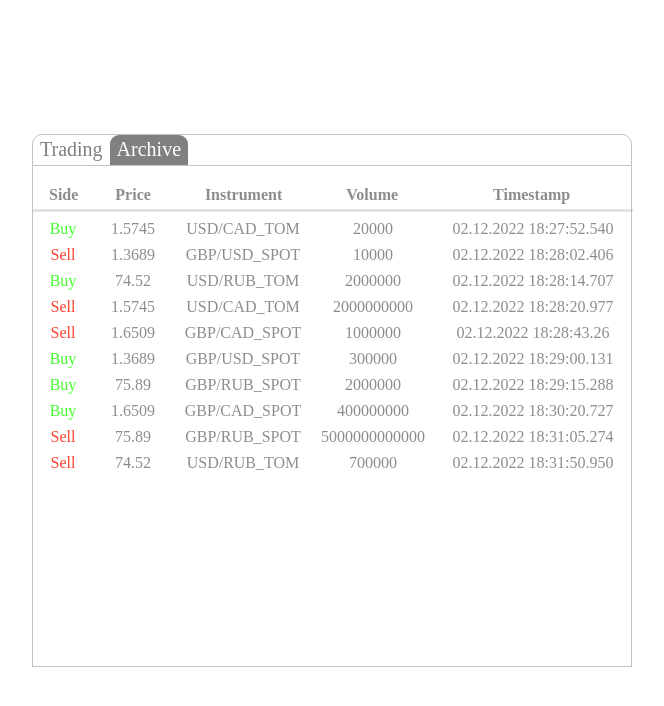
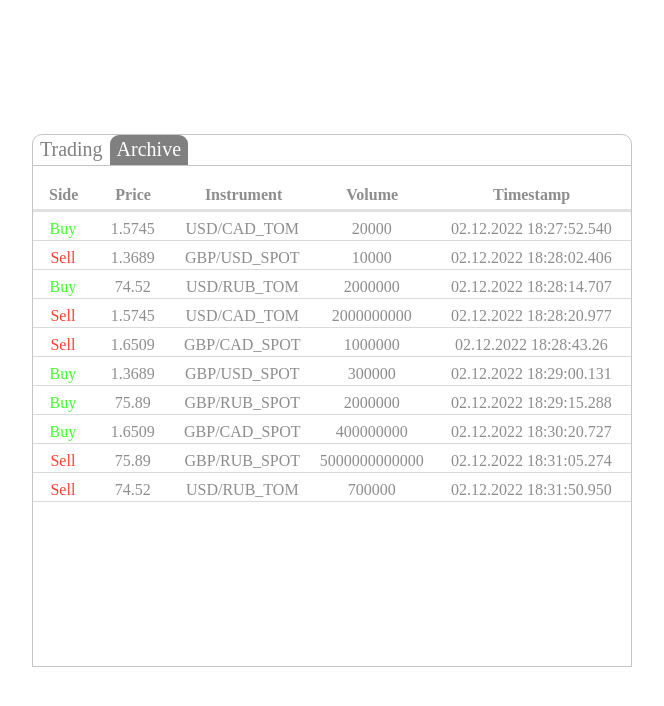
Before and after one commit to kartemdev/buy-sell, a React (Create React App) app: page /archive in a window 1280 px wide. Shown: the top 706 px of the page, without its empty margins (308-972 px from the left). Built offline with nearby package versions, Linux system fonts and the light colour scheme.

Commit message:
mini features and fixes

```diff
--- a/src/App/App.jsx
+++ b/src/App/App.jsx
@@ -2,7 +2,7 @@ import { Route, Routes } from 'react-router-dom';
 import './App.css';
 import TradingPage from '../pages/TradingPage/TradingPage';
 import ArchivePage from '../pages/ArchivePage/ArchivePage';
-import NavBar from '../components/Widgets/NavBar/NavBar';
+import NavBar from '../components/widgets/NavBar/NavBar';
 
 function App() {
   return (
--- a/src/components/UiArchivePage/Table.jsx
+++ b/src/components/UiArchivePage/Table.jsx
@@ -6,13 +6,15 @@ const TableBody = styled.div`
   display: flex;
   margin-top: 8px;
   color: rgba(112, 112, 112, 0.8);
+  border-bottom: 1px solid rgb(134, 134, 134, 0.3);
+  padding-bottom: 2px
 `;
 
 function Table() {
   const { list } = useSelector((store) => store.archiveRequests);
 
   return (
-    <div style={{ width: 600 }}>
+    <div style={{ width: 598 }}>
       <TableHead />
       <div>
         {list.map((req) => (
--- a/src/components/UiArchivePage/TableHead.jsx
+++ b/src/components/UiArchivePage/TableHead.jsx
@@ -4,7 +4,7 @@ const StyledTableHead = styled.div`
   display: flex;
   padding-top: 20px;
   padding-bottom: 5px;
-  width: 100%;
+  width: 598;
   border-bottom: 3px solid rgb(134, 134, 134, 0.25);
   color: rgba(112, 112, 112, 0.8);
 `;
--- a/src/components/UiTradingPage/ModalVolume/ModalVolume.jsx
+++ b/src/components/UiTradingPage/ModalVolume/ModalVolume.jsx
@@ -1,7 +1,7 @@
 /* eslint-disable no-unused-expressions */
 import { useState } from 'react';
 import { useDispatch, useSelector } from 'react-redux';
-import Modal from '../../Widgets/Modal/Modal';
+import Modal from '../../widgets/Modal/Modal';
 import { addRequest } from '../../../redux/slices/archiveRequestsSlice';
 import { onClose } from '../../../redux/slices/uiSlices/modalSlice';
 import styles from './ModalVolume.module.css';
--- a/src/pages/TradingPage/TradingPage.jsx
+++ b/src/pages/TradingPage/TradingPage.jsx
@@ -4,7 +4,7 @@ import styled from 'styled-components';
 import CurrencyPairSelector from '../../components/UiTradingPage/CurrencyPairSelector';
 import ModalVolume from '../../components/UiTradingPage/ModalVolume/ModalVolume';
 import SideButtons from '../../components/UiTradingPage/SideButtons/SideButtons';
-import Watch from '../../components/Widgets/Watch';
+import Watch from '../../components/widgets/Watch';
 import { setNavbarState } from '../../redux/slices/uiSlices/navbarStateSlice';
 
 const StyledTradingPage = styled.div`
```
